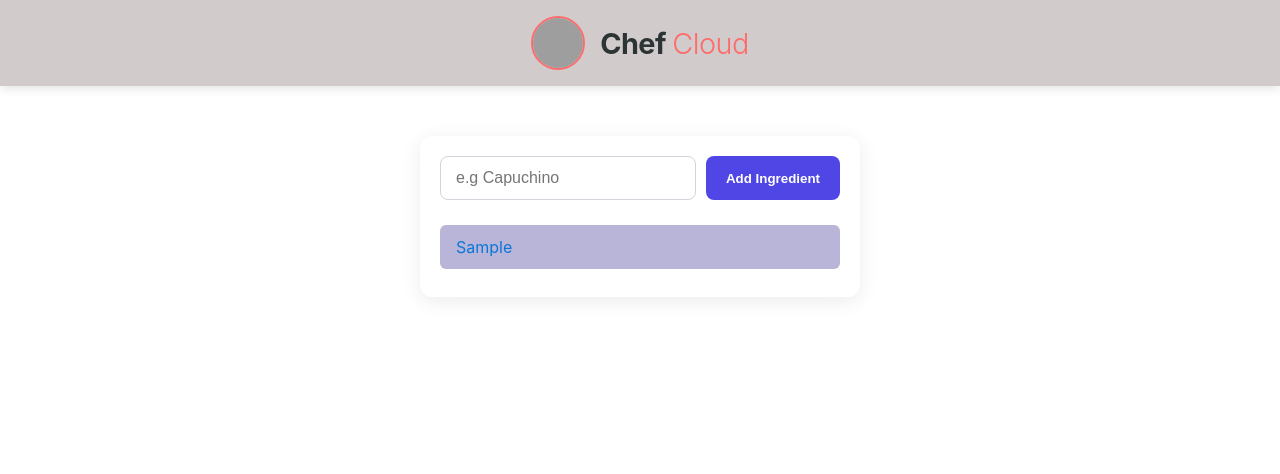
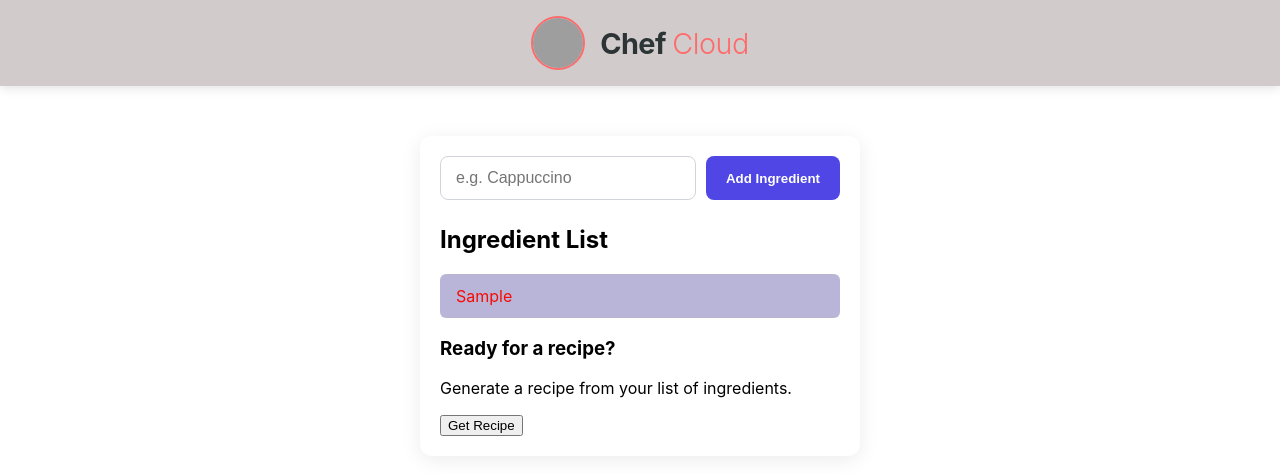
Before and after one commit to wainaina-mwangi/Chef-Cloud, a React (Vite) app: page / in a window 1280 px wide. Both pictures are taken after typing "Sample" into the empty fields and a click on the button "Add Ingredient". Shown: the top 474 px of the page. Built offline with nearby package versions, Linux system fonts and the light colour scheme; grey boxes are pictures that could not be loaded.

Commit message:
added conditional rendering on my app (ternary operator)

```diff
--- a/src/components/Main.jsx
+++ b/src/components/Main.jsx
@@ -1,34 +1,58 @@
-import React from "react";
-import { useState } from "react";
+import React, { useState, useRef } from "react";
 
 function Main() {
   const [ingredients, setIngredients] = useState([]);
+  const formRef = useRef(null);
 
-  function handleSubmit(e) {
-    e.preventDefault();
-    const formData = new FormData(e.currentTarget);
-
-
-    const newIngredient = formData.get("indgridients");
+  function addIngredient(formData) {
+    const newIngredient = formData.get("ingredient");
 
     if (newIngredient && newIngredient.trim() !== "") {
-      setIngredients(prevIngredients => [...prevIngredients, newIngredient]);
-      e.currentTarget.reset();
+      setIngredients((prev) => [...prev, newIngredient]);
+
+      // Resets the form after submission
+      formRef.current?.reset();
     }
   }
 
+  const ingredientListItems = ingredients.map((item, index) => (
+    <li className="list-children" key={index}>
+      {item}
+    </li>
+  ));
+
   return (
     <main>
-      <form onSubmit={handleSubmit} className="add-form">
-        <input type="text" placeholder="e.g Capuchino" name="indgridients" />
+      <form ref={formRef} action={addIngredient} className="add-form">
+        <input
+          type="text"
+          placeholder="e.g. Cappuccino"
+          name="ingredient"
+          required
+        />
         <button type="submit">Add Ingredient</button>
       </form>
 
-      <ul className="list-item">
-        {ingredients.map((item, index) => (
-          <li className="list-children" key={index}>{item}</li>
-        ))}
-      </ul>
+      <section>
+        <h2>Ingredient List</h2>
+        {ingredients.length === 0 ? (
+          <p>No ingredients added yet</p>
+        ) : (
+          <ul className="list-item">{ingredientListItems}</ul>
+        )}
+      </section>
+
+      {ingredients.length > 0 && (
+        <div className="get-recipe-container">
+          <div>
+            <h3>Ready for a recipe?</h3>
+            <p>Generate a recipe from your list of ingredients.</p>
+          </div>
+          <button>
+            Get Recipe
+          </button>
+        </div>
+      )}
     </main>
   );
 }
--- a/src/index.css
+++ b/src/index.css
@@ -96,7 +96,7 @@ main {
 
 /* List Styling */
 .list-item {
-    list-style: none;
+    /* list-style: none; */
     padding: 0;
     margin: 0;
 }
@@ -107,7 +107,7 @@ main {
     padding: 12px 16px;
     border-radius: 6px;
     background-color: #b8b5d8;
-    color: #0b75d8;
+    color: #f70b03;
     display: flex;
     align-items: center;
     animation: fadeIn 0.3s ease;
```
